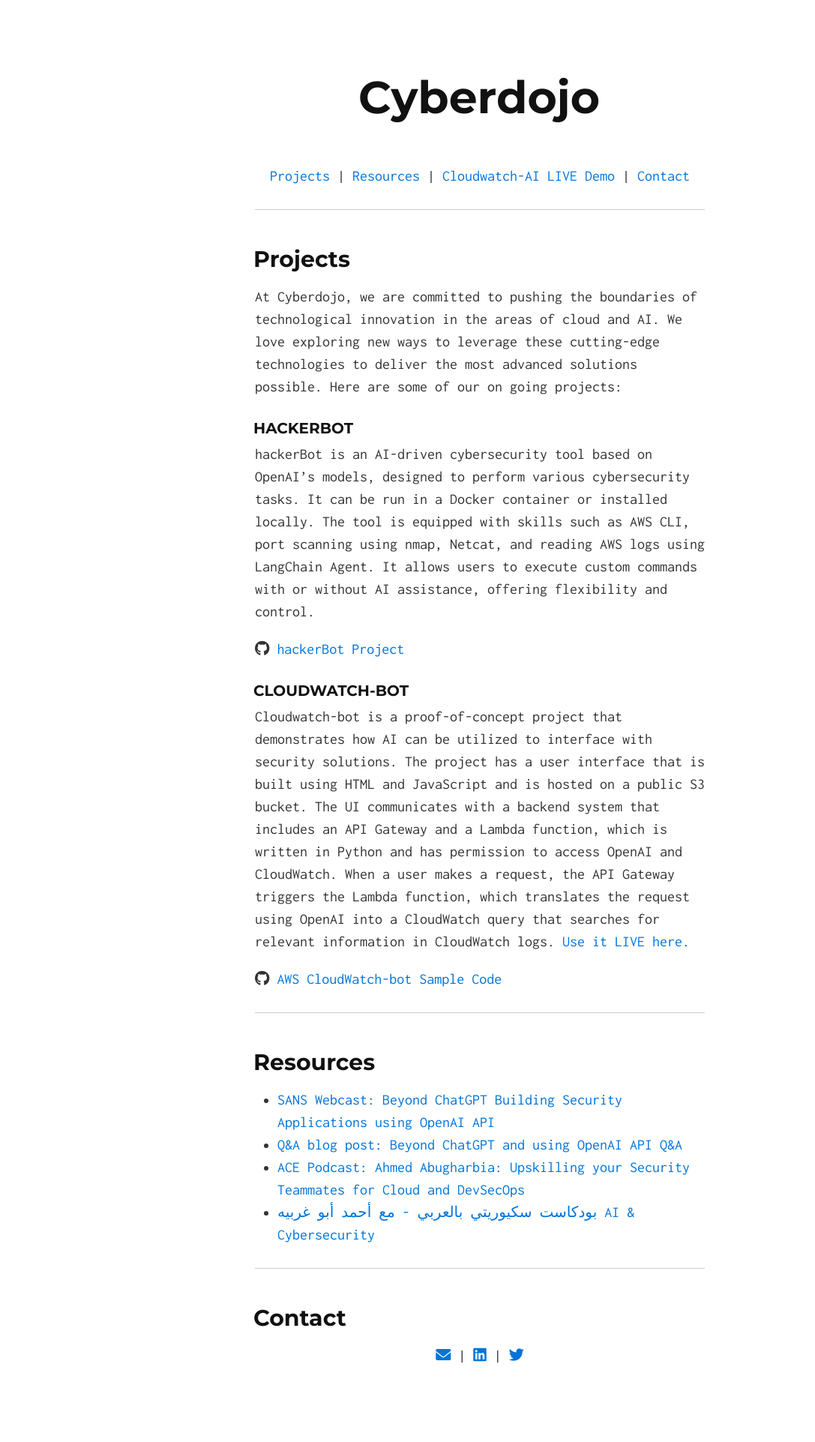
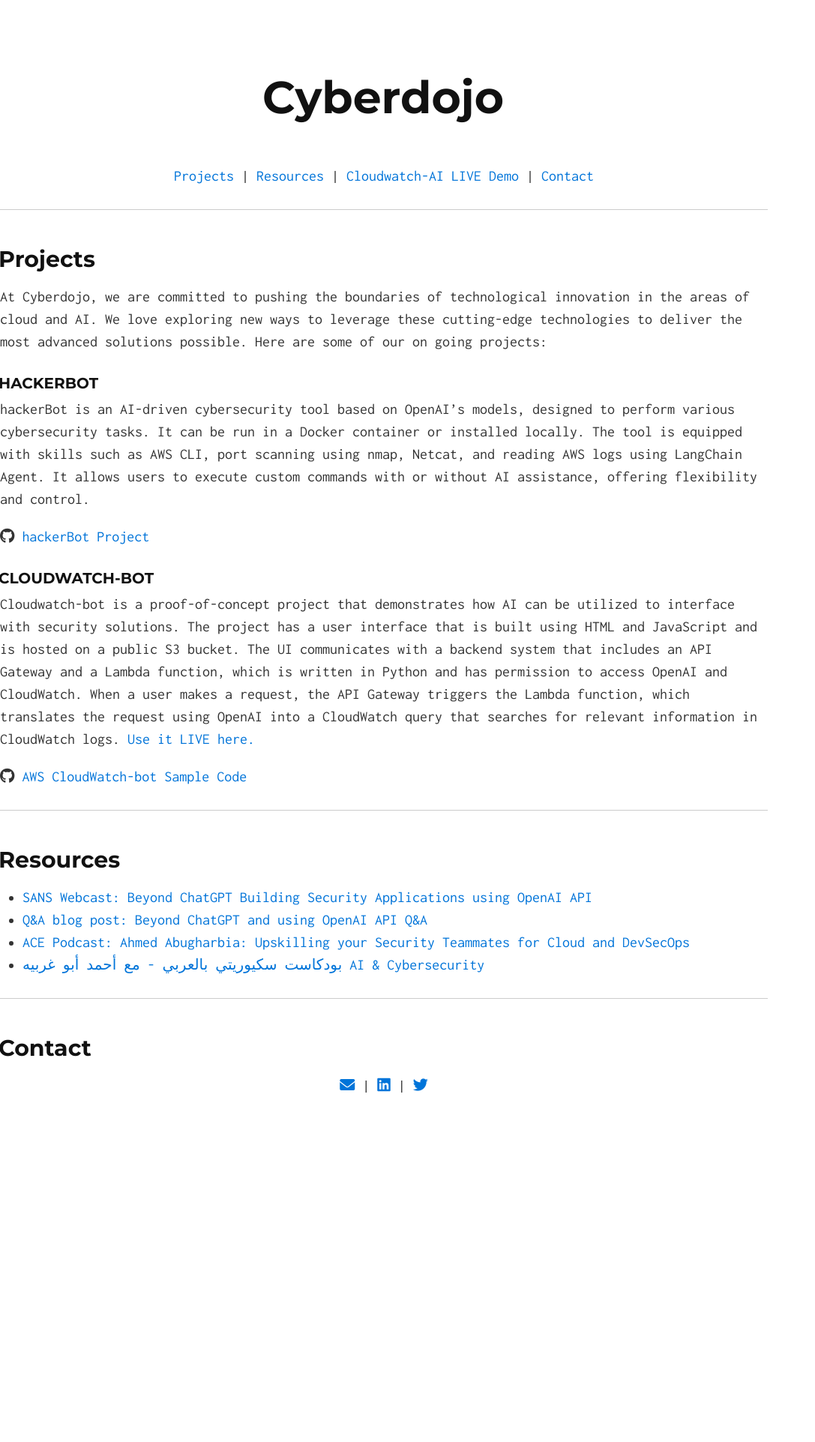
Before and after one commit to Ahmed-AG/cyberdojo-page, a Jekyll site: the page built from index.md, in a window 1280 px wide. Shown: the whole page at 75% size, without its empty margins (0-1087 px from the left). Built offline with Jekyll 4.4.1, drawn with Linux system fonts in a browser that asks for light colours; after the commit the page ends 1563 px from its top, so only the background shows below that.

```diff
--- a/_layouts/default.html
+++ b/_layouts/default.html
@@ -12,7 +12,7 @@
 </head>
 <body>
   <!-- <div class="container" style="width: 80%"> -->
-    <div class="container" style="width: 80%">
+    <div style="width: 80%">
       <h1 style="text-align: center;"><a href="./">{{ site.tag_text }}</a></h1>
     {{ content }}
   </div>
```
